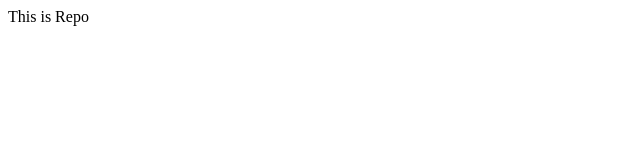
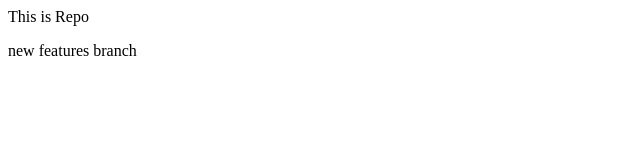
Before and after one commit to Tushar-Roy1/LocalRepo, a plain HTML site: page index.html in a window 1280 px wide. Shown: the whole page, without its empty margins (0-640 px from the left). Drawn offline with Linux system fonts and the light colour scheme.

Commit message:
add new features

```diff
--- a/index.html
+++ b/index.html
@@ -1 +1,2 @@
 <p>This is Repo</p>
+<p> new features branch</p>
```
